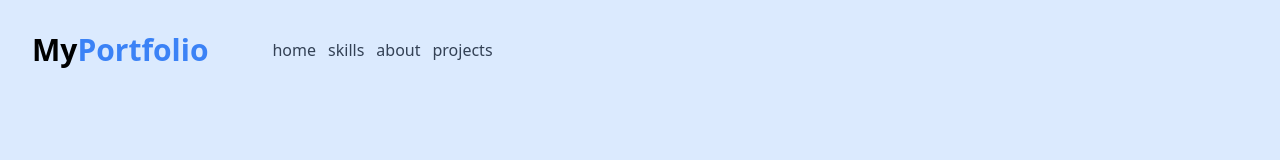
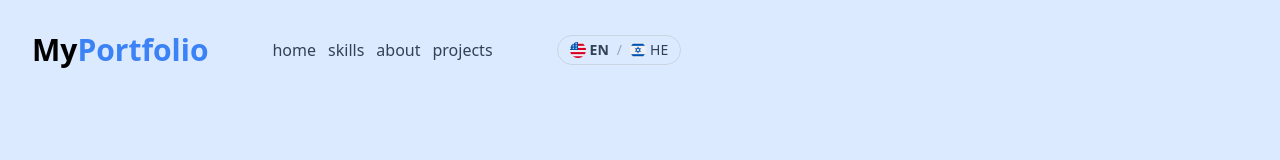
Before and after one commit to DanielYehezkely/portfolio, a React (Vite) app: page / in a window 1280 px wide. Shown: the top 160 px of the page. Built offline with nearby package versions, Linux system fonts and the light colour scheme.

Commit message:
Added the lang button with his effect from trl and ltr

```diff
--- /dev/null
+++ b/src/components/NavBar/LangSwitch/LangSwitch.tsx
@@ -0,0 +1,54 @@
+import React from 'react';
+import { useTranslation } from 'react-i18next';
+
+const LangSwitch: React.FC = () => {
+  const { i18n } = useTranslation();
+  const isHebrew = (i18n.resolvedLanguage || i18n.language || 'en').startsWith(
+    'he'
+  );
+
+  const toggle = () => {
+    i18n.changeLanguage(isHebrew ? 'en' : 'he');
+  };
+
+  return (
+    <button
+      type="button"
+      onClick={toggle}
+      aria-label="Toggle language"
+      aria-pressed={isHebrew}
+      className="inline-flex items-center gap-2 rounded-full border border-slate-300 px-3 py-1 text-sm text-slate-700 hover:bg-slate-50 transition"
+      title="Switch language"
+    >
+      <span
+        className={`inline-flex items-center gap-1 ${
+          !isHebrew ? 'font-semibold' : ''
+        }`}
+      >
+        <img
+          src="/svgs/united-states.png"
+          alt="usa-flag"
+          className="w-4 h-4 rounded-sm"
+        />
+        EN
+      </span>
+
+      <span className="opacity-40">/</span>
+
+      <span
+        className={`inline-flex items-center gap-1 ${
+          isHebrew ? 'font-semibold' : ''
+        }`}
+      >
+        <img
+          src="/svgs/israel.png"
+          alt="israel-flag"
+          className="w-4 h-4 rounded-sm"
+        />
+        HE
+      </span>
+    </button>
+  );
+};
+
+export default LangSwitch;
--- a/src/components/NavBar/NavBar.tsx
+++ b/src/components/NavBar/NavBar.tsx
@@ -1,4 +1,6 @@
 import React from 'react';
+
+import LangSwitch from './LangSwitch/LangSwitch';
 
 import { LINKS } from '../../constants/data';
 import { useRenderLinks } from './NavBarLib';
@@ -14,6 +16,7 @@ const NavBar: React.FC = () => {
         <div className="flex gap-x-3">
         {useRenderLinks(LINKS)}
         </div>
+        <LangSwitch/>
       </div>
     </nav>
   );
```
Also changed, not shown: public/svgs/israel.png (added), public/svgs/united-states.png (added).
